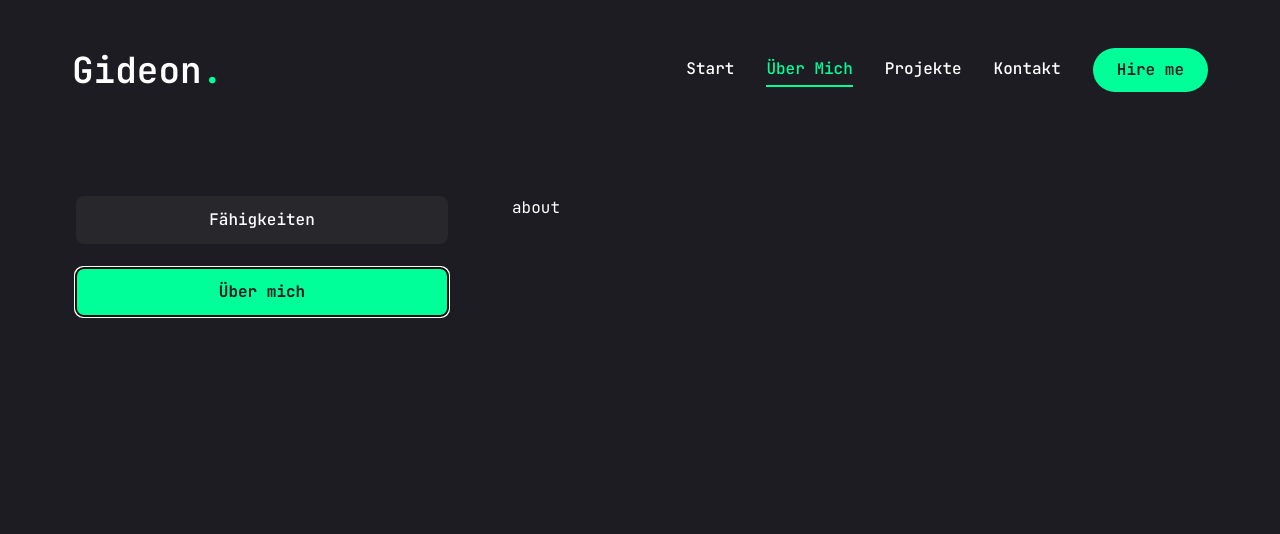
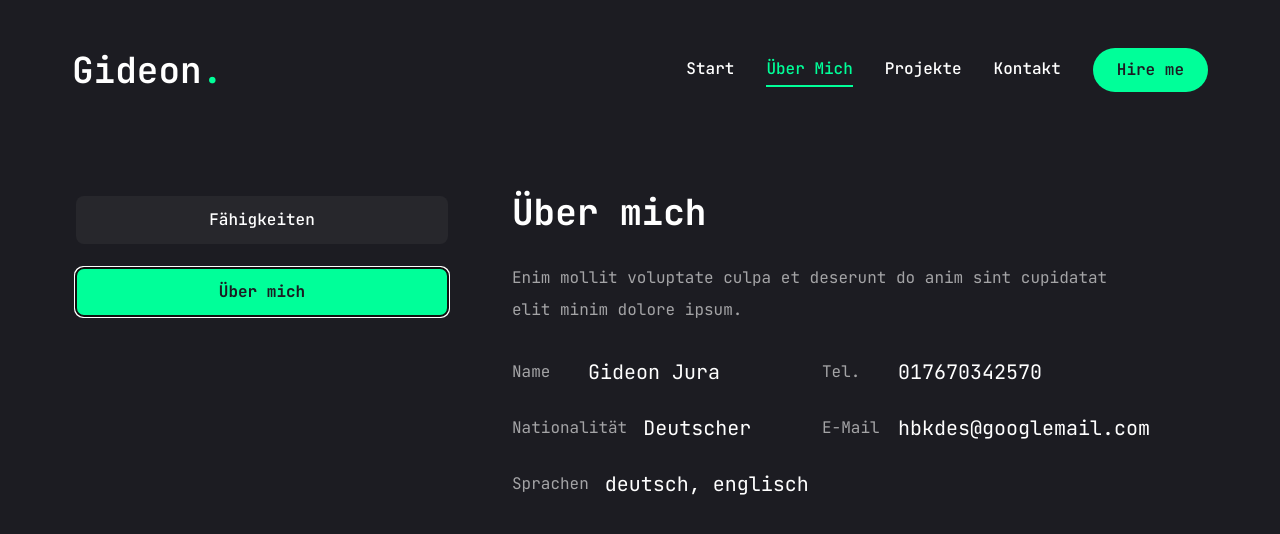
Before and after one commit to Gid3onJura/nextjs-portfolio, a Next.js app: page /resume in a window 1280 px wide. Both pictures are taken after a click on the tab "Über mich". Shown: the top 534 px of the page. Built offline with nearby package versions, Linux system fonts and the light colour scheme.

Commit message:
about me

```diff
--- a/app/resume/page.jsx
+++ b/app/resume/page.jsx
@@ -14,23 +14,23 @@
   description: "Enim mollit voluptate culpa et deserunt do anim sint cupidatat elit minim dolore ipsum.",
   info: [
     {
-      filedName: "Name",
+      fieldName: "Name",
       fieldValue: "Gideon Jura",
     },
     {
-      filedName: "Tel.",
+      fieldName: "Tel.",
       fieldValue: "017670342570",
     },
     {
-      filedName: "Nationalität",
+      fieldName: "Nationalität",
       fieldValue: "Deutscher",
     },
     {
-      filedName: "E-Mail",
+      fieldName: "E-Mail",
       fieldValue: "hbkdes@googlemail.com",
     },
     {
-      filedName: "Sprachen",
+      fieldName: "Sprachen",
       fieldValue: "deutsch, englisch",
     },
   ],
@@ -93,6 +93,7 @@
           </TabsList>
 
           <div className="min-h-[70vh] w-full h-full">
+            {/* skills */}
             <TabsContent value="skills" className="w-full">
               <div className="flex flex-col gap-[30px]">
                 <div className="flex flex-col gap-[30px] text-center xl:text-left">
@@ -121,8 +122,23 @@
                 </ul>
               </div>
             </TabsContent>
-            <TabsContent value="about" className="w-full">
-              about
+
+            {/* about */}
+            <TabsContent value="about" className="w-full text-center xl:text-left">
+              <div className="flex flex-col gap-[30px]">
+                <h3 className="text-4xl font-bold">{about.title}</h3>
+                <p className="max-w-[600px] text-white/60 mx-auto xl:mx-0">{about.description}</p>
+                <ul className="grid grid-cols-1 xl:grid-cols-2 gap-y-6 max-w-[620px] mx-auto xl:mx-0">
+                  {about.info.map((item, index) => {
+                    return (
+                      <li key={index} className="flex items-center justify-center xl:justify-start gap-4">
+                        <span className="text-white/60 min-w-[60px]">{item.fieldName}</span>
+                        <span className="text-xl">{item.fieldValue}</span>
+                      </li>
+                    )
+                  })}
+                </ul>
+              </div>
             </TabsContent>
           </div>
         </Tabs>
```
